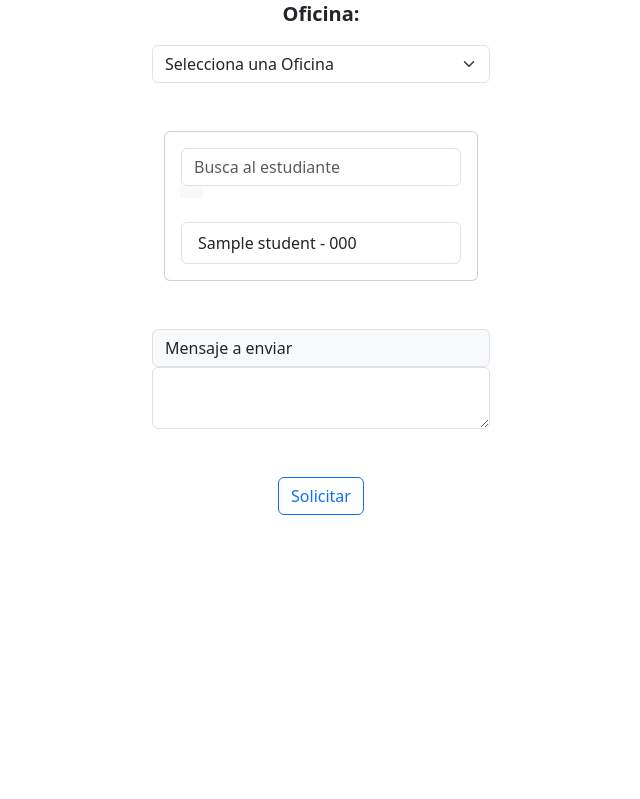
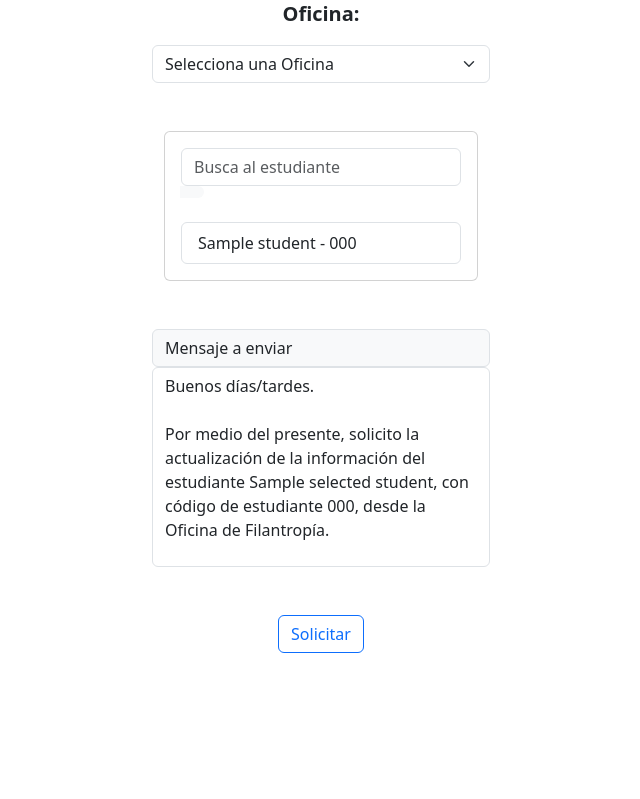
Before and after one commit to ICESI-PI1/icesi-filantrop-a-equipo-2, a Django app: template crud/templates/ask_update_info.html in a window 1280 px wide. Shown: the part 161-960 px from the top of the page, without its empty margins (319-959 px from the left). Run offline with Django 4.2, Linux system fonts and the light colour scheme; the template is opened without the code that fills it: most values are stand-ins (such as "Sample title", 1, 10 or a date in 2020).

Commit message:
feat: completes student searcher function
The student searcher, in view to request information update, is working correcty. Now, the user has to search, and select, the request related student and his/her info is included in the mail

```diff
--- a/crud/static/request_info_update_script.js
+++ b/crud/static/request_info_update_script.js
@@ -9,8 +9,9 @@ elements.forEach(li => {
   offices_list.push(li.textContent.trim());
 });
 
-console.log('Resultados: ', offices_list);
-
+/**
+ * Updates the list items with those that contains the search term written by the user.
+ */
 function update_results() {
   const search_term = search_input.value.toLowerCase();
 
@@ -23,10 +24,53 @@ function update_results() {
 
   filtered_results.forEach(result => {
     const li = document.createElement('li');
-    li.classList.add('list-group-item');
+    li.classList.add('list-group-item', 'studen-item');
     li.textContent = result;
     results_list.appendChild(li);
+
+    // Adds the event to each new element.
+    li.addEventListener('click', function () {
+        var student_info = this.textContent.trim().split(' - ');
+        var student_name = student_info[0];
+        var student_code = student_info[1];
+
+        document.getElementById('message-area').value = 'Buenos días/tardes.\n\nPor medio del presente, solicito la actualización de la información del estudiante ' + student_name + ', con código de estudiante ' + student_code + ', desde la Oficina de Filantropía.';
+    });
   });
 }
 
 search_input.addEventListener('input', update_results);
+
+// ---
+
+/**
+ * Updates the content of the message to be sent with the data of the student who has been selected.
+ */
+document.addEventListener('DOMContentLoaded', function () {
+    // Obtén todos los elementos de la clase student-item
+    var studentItems = document.querySelectorAll('.student-item');
+
+    // Agrega un evento de clic a cada elemento de la lista
+    studentItems.forEach(function (item) {
+        item.addEventListener('click', function () {
+            // Obtén el contenido del elemento clicado
+            var student_info = item.textContent.trim().split(' - ');
+            var student_name = student_info[0];
+            var student_code = student_info[1];
+
+            // Actualiza el contenido del textarea
+            document.getElementById('message-area').value = 'Buenos días/tardes.\n\nPor medio del presente, solicito la actualización de la información del estudiante ' + student_name + ', con código de estudiante ' + student_code + ', desde la Oficina de Filantropía.';
+        });
+    });
+});
+
+// ---
+
+// document.querySelector('auto-resize-textarea').addEventListener('input', function() {
+//   auto_resize(this);
+// });
+
+// function auto_resize(element) {
+//   element.style.height = 'auto';
+//   element.style.height = (element.scrollHeight) + 'px';
+// }
--- /dev/null
+++ b/crud/static/request_info_update_styles.css
@@ -0,0 +1,11 @@
+/* Hoveron on the results of the searcher */
+.list-group-item:hover {
+    background-color: #f0f0f0;
+    cursor: pointer;
+}
+
+  /* Style to make the textarea autoresizable */
+  .auto-resize-textarea {
+    resize: none;
+    overflow-y: hidden;
+  }
--- a/crud/templates/ask_update_info.html
+++ b/crud/templates/ask_update_info.html
@@ -8,6 +8,7 @@
     <title> Solicitar información </title>
 
     {% load static %}
+    <link rel="stylesheet" type="text/css" href="{% static 'request_info_update_styles.css' %}">
 
 </head>
 <body>
@@ -16,6 +17,7 @@
   </div>
 
   <div class="mt-5 d-flex justify-content-center vh-100">
+
     <form method="post" action="/askInfoUpdate/">
     {% csrf_token %}
 
@@ -49,7 +51,11 @@
                 <!-- List -->
                 <ul class="list-group" id="offices-list">
                   {% for student in students %}
-                    <li class="list-group-item" value="{{ student.id }}">{{ student.name }} - {{ student.student_code }}</li>
+
+                    <li class="list-group-item student-item" data-student-id="{{ student.id }}">
+                        {{ student.name }} - {{ student.student_code }}
+                    </li>
+
                   {% endfor %}
                 </ul>
 
@@ -60,9 +66,17 @@
       </div>
 
       <div class="mt-1 justify-content-center">
+        <span class="input-group-text"> Mensaje a enviar </span>
+        <textarea name="message-area" id="message-area" class="form-control auto-resize-textarea" aria-label="With textarea" style="height: 200px;" oninput="auto_resize(this)">Buenos días/tardes.
 
-        <span class="input-group-text"> Mensaje a enviar </span>
-        <textarea class="form-control" aria-label="With textarea"></textarea>
+Por medio del presente, solicito la actualización de la información del estudiante {{ selected_student.name }}, con código de estudiante {{ selected_student.student_code }}, desde la Oficina de Filantropía.</textarea>
+
+        <script>
+          function auto_resize(element) {
+            element.style.height = 'auto';
+            element.style.height = (element.scrollHeight) + 'px';
+          }
+        </script>
 
       </div>
 
@@ -78,5 +92,4 @@
 </body>
 </html>
 
-
 {% endblock content %}
```
Also changed, not shown: crud/templates/ask_update_info_confirmation.html (added, +12 -0 lines), crud/views/request_info_update.py (+12 -7 lines), 1 other file.
